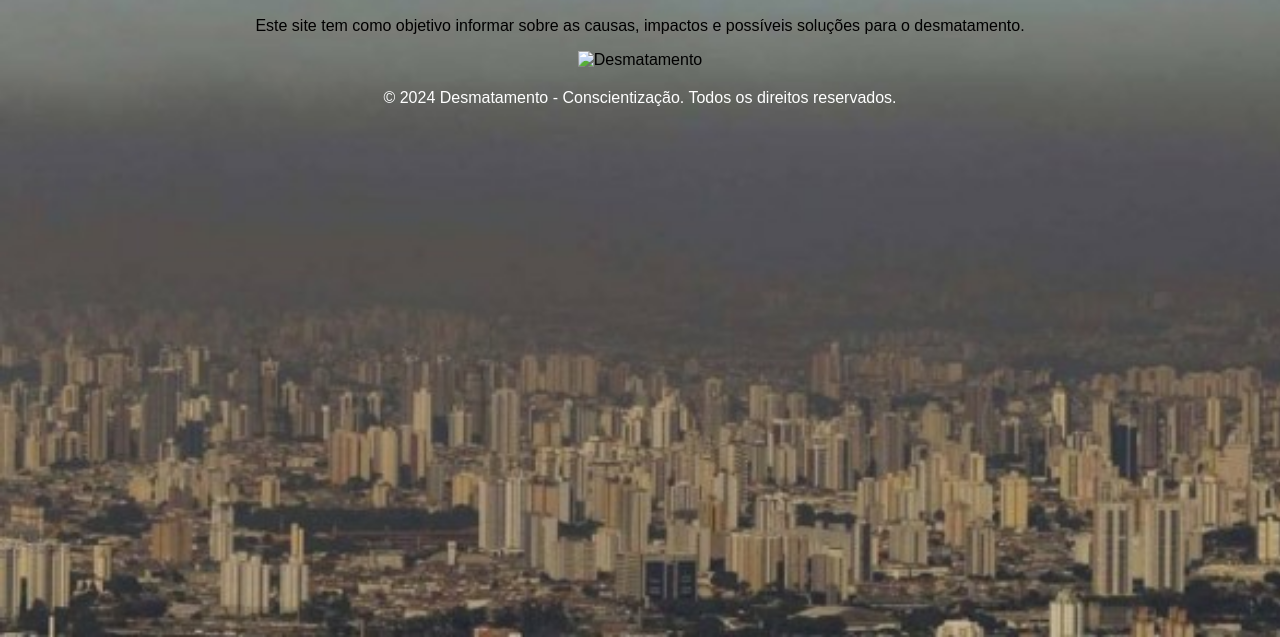
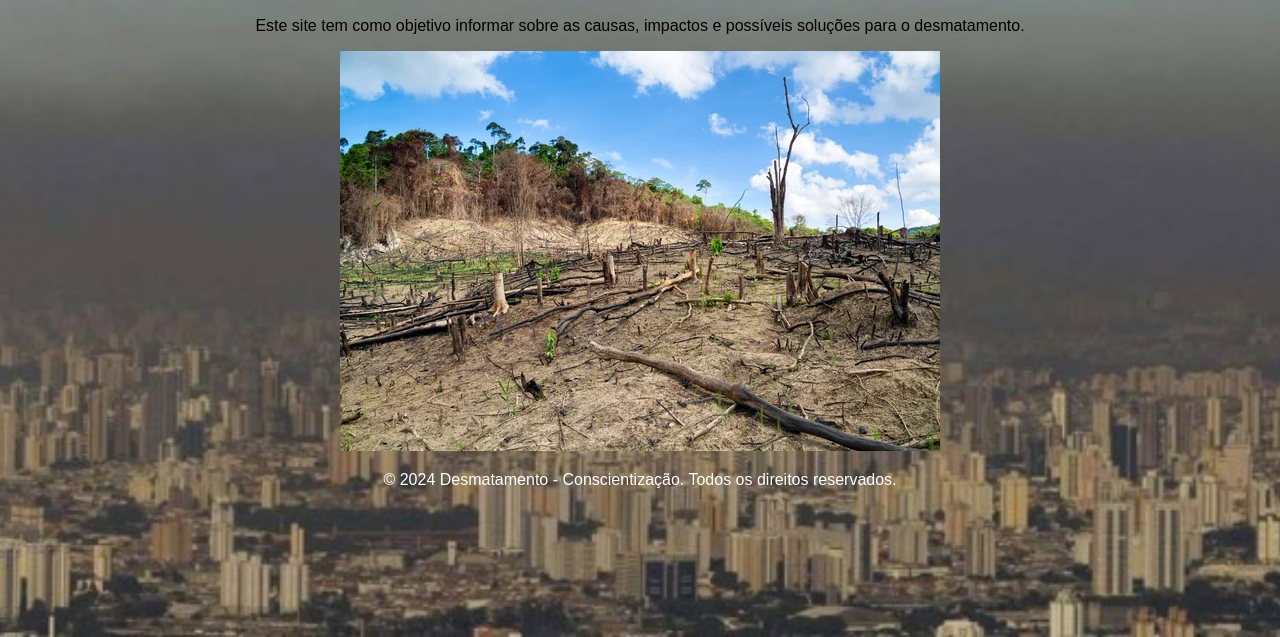
Before and after one commit to Marquitos666777/AGRINHO_2_CORRETO, a plain HTML site: page index.html in a window 1280 px wide. Shown: the part 163-800 px from the top of the page. Drawn offline with Linux system fonts and the light colour scheme.

Commit message:
Update index.html

```diff
--- a/index.html
+++ b/index.html
@@ -35,7 +35,7 @@
     <section>
       <h2>Bem-vindo ao site de conscientização sobre desmatamento!</h2>
       <p>Este site tem como objetivo informar sobre as causas, impactos e possíveis soluções para o desmatamento.</p>
-      <img src="(index).png" alt="Desmatamento">
+      <img src="index.jpg" alt="Desmatamento">
     </section>
   </main>
 
```
